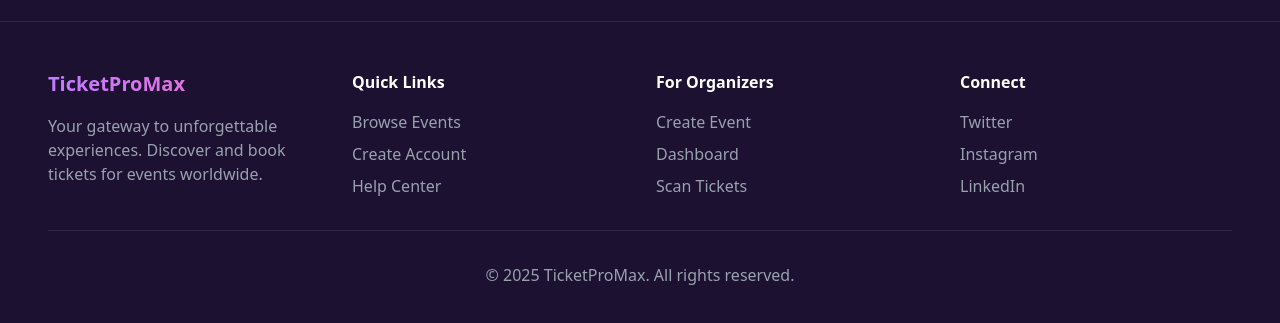
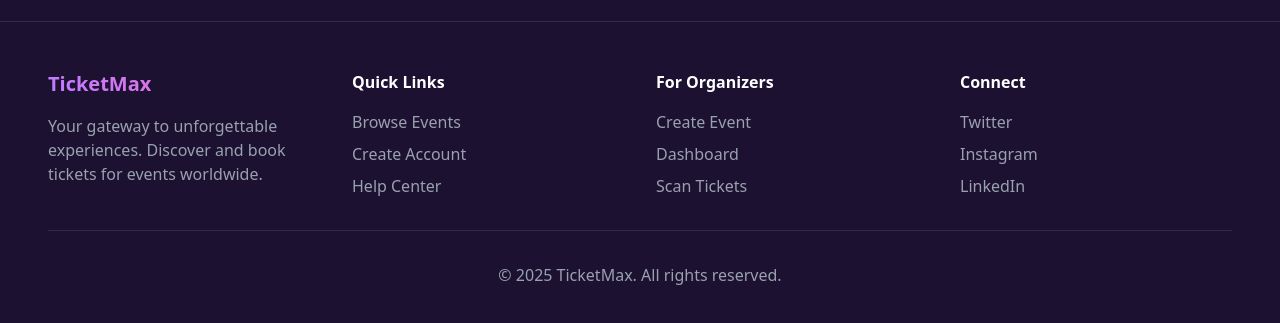
Before and after one commit to johnkrator/ticketmax, a React (Vite) app: page /auth/login in a window 1280 px wide. Shown: the part 779-1102 px from the top of the page. Built offline with nearby package versions, Linux system fonts and the light colour scheme.

Commit message:
refactor: update branding from TicketProMax to TicketMax across components

```diff
--- a/index.html
+++ b/index.html
@@ -4,7 +4,7 @@
     <meta charset="UTF-8"/>
     <link rel="icon" type="image/svg+xml" href="/favicon.ico"/>
     <meta name="viewport" content="width=device-width, initial-scale=1.0"/>
-    <title>TicketProMax</title>
+    <title>TicketMax</title>
 </head>
 <body>
 <div id="root"></div>
--- a/src/components/Footer.tsx
+++ b/src/components/Footer.tsx
@@ -9,7 +9,7 @@ const Footer = () => {
                     <div className="grid grid-cols-1 sm:grid-cols-2 lg:grid-cols-4 gap-8">
                         <div className="sm:col-span-2 lg:col-span-1">
                             <h3 className="text-xl font-bold bg-gradient-to-r from-purple-400 to-pink-400 bg-clip-text text-transparent mb-4">
-                                TicketProMax
+                                TicketMax
                             </h3>
                             <p className="text-gray-400">
                                 Your gateway to unforgettable experiences. Discover and book tickets for events
@@ -67,7 +67,7 @@ const Footer = () => {
                     </div>
 
                     <div className="border-t border-white/10 mt-8 pt-8 text-center text-gray-400">
-                        <p>&copy; {new Date().getFullYear()} TicketProMax. All rights reserved.</p>
+                        <p>&copy; {new Date().getFullYear()} TicketMax. All rights reserved.</p>
                     </div>
                 </div>
             </Container>
--- a/src/components/Navbar.tsx
+++ b/src/components/Navbar.tsx
@@ -45,7 +45,7 @@ const Navbar = () => {
                                 to="/"
                                 className="text-xl sm:text-2xl font-bold bg-gradient-to-r from-purple-400 to-pink-400 bg-clip-text text-transparent flex-shrink-0"
                             >
-                                TicketProMax
+                                TicketMax
                             </Link>
 
                             {/* Desktop Navigation Links */}
--- a/src/components/TicketTemplate.tsx
+++ b/src/components/TicketTemplate.tsx
@@ -135,7 +135,7 @@ export class TicketTemplate {
                 ctx.font = "bold 20px Arial, sans-serif";
                 ctx.fillStyle = "#667eea";
                 ctx.textAlign = "center";
-                ctx.fillText("TicketProMax", canvas.width / 2, footerY);
+                ctx.fillText("TicketMax", canvas.width / 2, footerY);
 
                 // Footer text
                 ctx.font = "13px Arial, sans-serif";
@@ -388,7 +388,7 @@ export class TicketTemplate {
                   </div>
               </div>
               <div class="footer">
-                  <div class="footer-brand">TicketProMax</div>
+                  <div class="footer-brand">TicketMax</div>
                   <div class="footer-text">
                       Digital Ticket Platform<br>
                       Keep this ticket safe and present it at the event entrance
@@ -413,206 +413,3 @@ export class TicketTemplate {
         URL.revokeObjectURL(url);
     }
 }
-
-
-// interface UserTicket {
-//     id: number;
-//     eventTitle: string;
-//     date: string;
-//     location: string;
-//     ticketType: string;
-//     quantity: number;
-//     status: string;
-//     ticketNumber: string;
-//     qrData: string;
-// }
-//
-// export class TicketTemplate {
-//     static generate(ticket: UserTicket, qrCodeDataUrl: string): string {
-//         return `
-//       <!DOCTYPE html>
-//       <html lang="en">
-//       <head>
-//           <meta charset="UTF-8">
-//           <meta name="viewport" content="width=device-width, initial-scale=1.0">
-//           <title>Ticket - ${ticket.eventTitle}</title>
-//           <style>
-//               * { margin: 0; padding: 0; box-sizing: border-box; }
-//               body {
-//                   font-family: 'Segoe UI', Tahoma, Geneva, Verdana, sans-serif;
-//                   background: linear-gradient(135deg, #667eea 0%, #764ba2 100%);
-//                   min-height: 100vh;
-//                   display: flex;
-//                   align-items: center;
-//                   justify-content: center;
-//                   padding: 20px;
-//               }
-//               .ticket {
-//                   background: white;
-//                   border-radius: 15px;
-//                   padding: 30px;
-//                   max-width: 650px;
-//                   width: 100%;
-//                   box-shadow: 0 20px 60px rgba(0,0,0,0.3);
-//                   position: relative;
-//                   overflow: hidden;
-//               }
-//               .ticket::before {
-//                   content: '';
-//                   position: absolute;
-//                   top: 0;
-//                   left: 0;
-//                   right: 0;
-//                   height: 5px;
-//                   background: linear-gradient(90deg, #667eea, #764ba2);
-//               }
-//               .header {
-//                   text-align: center;
-//                   border-bottom: 2px dashed #ddd;
-//                   padding-bottom: 25px;
-//                   margin-bottom: 25px;
-//               }
-//               .event-title {
-//                   font-size: 28px;
-//                   font-weight: bold;
-//                   color: #2d3748;
-//                   margin-bottom: 8px;
-//                   line-height: 1.2;
-//               }
-//               .ticket-number {
-//                   font-size: 14px;
-//                   color: #718096;
-//                   font-weight: 500;
-//                   letter-spacing: 1px;
-//               }
-//               .content {
-//                   display: flex;
-//                   gap: 30px;
-//                   align-items: flex-start;
-//               }
-//               .info {
-//                   flex: 1;
-//               }
-//               .qr-section {
-//                   text-align: center;
-//                   flex-shrink: 0;
-//               }
-//               .qr-code img {
-//                   border: 2px solid #e2e8f0;
-//                   border-radius: 8px;
-//                   display: block;
-//               }
-//               .qr-label {
-//                   margin-top: 12px;
-//                   font-size: 12px;
-//                   color: #718096;
-//                   font-weight: 500;
-//               }
-//               .detail-row {
-//                   margin-bottom: 16px;
-//                   display: flex;
-//                   align-items: center;
-//               }
-//               .label {
-//                   font-weight: 600;
-//                   color: #4a5568;
-//                   min-width: 120px;
-//                   font-size: 14px;
-//               }
-//               .value {
-//                   color: #2d3748;
-//                   font-size: 16px;
-//                   font-weight: 500;
-//               }
-//               .status-confirmed {
-//                   color: #38a169;
-//                   font-weight: bold;
-//                   text-transform: uppercase;
-//                   font-size: 14px;
-//                   letter-spacing: 0.5px;
-//               }
-//               .footer {
-//                   text-align: center;
-//                   margin-top: 30px;
-//                   padding-top: 25px;
-//                   border-top: 1px solid #e2e8f0;
-//               }
-//               .footer-brand {
-//                   font-size: 18px;
-//                   font-weight: bold;
-//                   color: #667eea;
-//                   margin-bottom: 8px;
-//               }
-//               .footer-text {
-//                   color: #718096;
-//                   font-size: 13px;
-//                   line-height: 1.4;
-//               }
-//               @media print {
-//                   body { background: white; }
-//                   .ticket { box-shadow: none; border: 1px solid #ddd; }
-//               }
-//           </style>
-//       </head>
-//       <body>
-//           <div class="ticket">
-//               <div class="header">
-//                   <h1 class="event-title">${ticket.eventTitle}</h1>
-//                   <div class="ticket-number">Ticket #${ticket.ticketNumber}</div>
-//               </div>
-//               <div class="content">
-//                   <div class="info">
-//                       <div class="detail-row">
-//                           <span class="label">Date:</span>
-//                           <span class="value">${ticket.date}</span>
-//                       </div>
-//                       <div class="detail-row">
-//                           <span class="label">Location:</span>
-//                           <span class="value">${ticket.location}</span>
-//                       </div>
-//                       <div class="detail-row">
-//                           <span class="label">Ticket Type:</span>
-//                           <span class="value">${ticket.ticketType}</span>
-//                       </div>
-//                       <div class="detail-row">
-//                           <span class="label">Quantity:</span>
-//                           <span class="value">${ticket.quantity} ticket${ticket.quantity > 1 ? "s" : ""}</span>
-//                       </div>
-//                       <div class="detail-row">
-//                           <span class="label">Status:</span>
-//                           <span class="value status-confirmed">${ticket.status}</span>
-//                       </div>
-//                   </div>
-//                   <div class="qr-section">
-//                       <div class="qr-code">
-//                           <img src="${qrCodeDataUrl}" alt="QR Code" width="160" height="160">
-//                       </div>
-//                       <div class="qr-label">Scan to verify ticket</div>
-//                   </div>
-//               </div>
-//               <div class="footer">
-//                   <div class="footer-brand">TicketProMax</div>
-//                   <div class="footer-text">
-//                       Digital Ticket Platform<br>
-//                       Keep this ticket safe and present it at the event entrance
-//                   </div>
-//               </div>
-//           </div>
-//       </body>
-//       </html>
-//     `;
-//     }
-//
-//     static downloadTicket(ticket: UserTicket, ticketHTML: string): void {
-//         // Create and download the file
-//         const blob = new Blob([ticketHTML], {type: "text/html"});
-//         const url = URL.createObjectURL(blob);
-//         const a = document.createElement("a");
-//         a.href = url;
-//         a.download = `${ticket.eventTitle.replace(/[^a-z0-9]/gi, "_").toLowerCase()}_ticket_${ticket.ticketNumber}.html`;
-//         document.body.appendChild(a);
-//         a.click();
-//         document.body.removeChild(a);
-//         URL.revokeObjectURL(url);
-//     }
-// }
```
